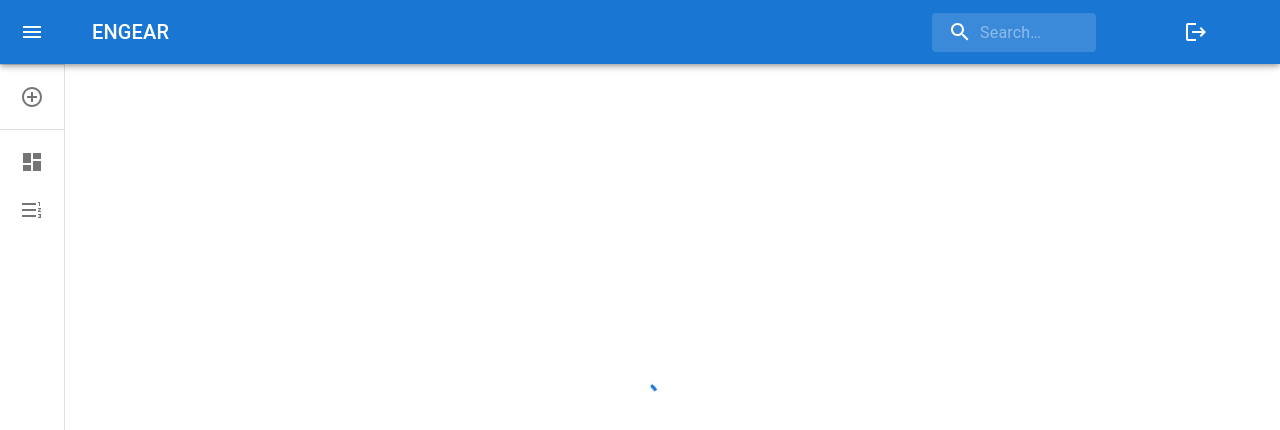
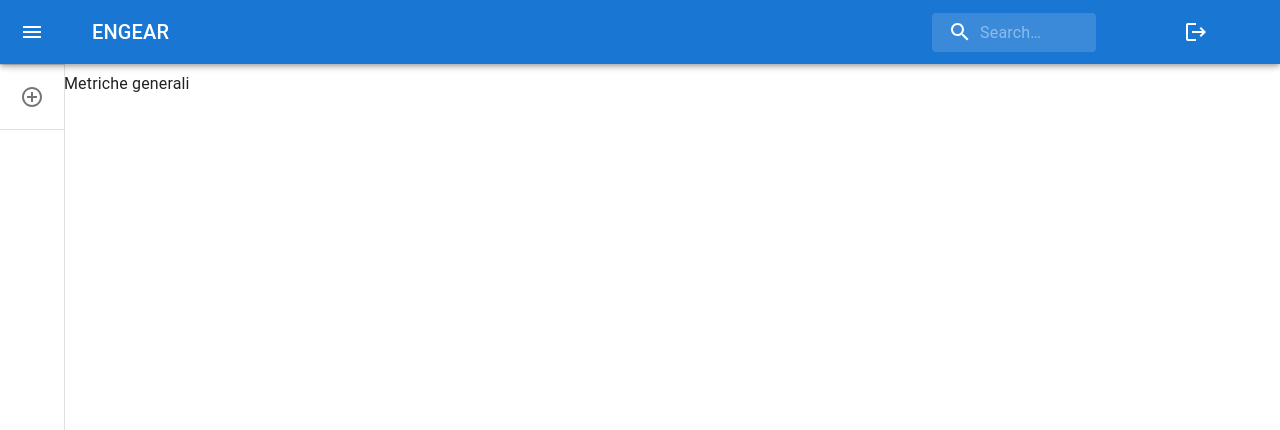
Before and after one commit to themolinario/engear, a React (Vite) app in the folder frontend/: page /general-metrics in a window 1280 px wide. Shown: the top 430 px of the page. Built offline with nearby package versions, Linux system fonts and the light colour scheme; no server answers.

Commit message:
modified fe menu items by role

```diff
--- a/frontend/src/api/login.ts
+++ b/frontend/src/api/login.ts
@@ -3,7 +3,7 @@ import axios from "axios";
 
 const baseURL = "http://localhost:80/api";
 export function signIn (name: string, password: string) {
-    return axios.post<{token: string}>("auth/signin", { name, password }, {baseURL: baseURL});
+    return axios.post<{token: string, user: IUser}>("auth/signin", { name, password }, {baseURL: baseURL});
 }
 
 export function signUp (name: string, email: string, password: string) {
--- /dev/null
+++ b/frontend/src/atoms/userAtom.ts
@@ -0,0 +1,13 @@
+import { atom } from "jotai";
+import { IUser } from "../types/User.ts";
+
+export const userAtom = atom<IUser>({
+  _id: "",
+  email: "",
+  name: "",
+  password: "",
+  roles: [],
+  subscribedUsers: [],
+  subscribers: 0,
+  totalStreamedTime: 0
+})
--- a/frontend/src/layout/components/NavBar.tsx
+++ b/frontend/src/layout/components/NavBar.tsx
@@ -25,13 +25,14 @@ import ChevronLeftIcon from '@mui/icons-material/ChevronLeft';
 import ChevronRightIcon from '@mui/icons-material/ChevronRight';
 import DashboardIcon from '@mui/icons-material/Dashboard';
 import MuiAppBar, { AppBarProps as MuiAppBarProps } from '@mui/material/AppBar';
-import {useState} from "react";
+import { useEffect, useState } from "react";
 import {useNavigate} from "react-router-dom";
 import {useMutation} from "@tanstack/react-query";
 import {getVideosByQuery} from "../../api/videos.ts";
-import {useSetAtom} from "jotai";
+import { useAtomValue, useSetAtom } from "jotai";
 import {videosAtom} from "../../atoms/videosAtom.ts";
 import {logout} from "../../api/logout.ts";
+import { userAtom } from "../../atoms/userAtom.ts";
 
 const Search = styled('div')(({ theme }) => ({
     position: 'relative',
@@ -153,6 +154,8 @@ export default function NavBar() {
     const [search, setSearch] = useState("");
     const [open, setOpen] = useState(false);
     const navigate = useNavigate();
+    const [menuItems, setMenuItems] = useState<string[]>([])
+    const userData = useAtomValue(userAtom);
 
     const setVideos = useSetAtom(videosAtom);
 
@@ -169,7 +172,15 @@ export default function NavBar() {
         onSuccess: (res) => {
             setVideos(res.data)
         }
-    })
+    });
+
+    useEffect(() => {
+        if (userData.roles.find(r => r === "root")){
+            setMenuItems(["General Metrics"]);
+        } else if (userData.roles.find(r => r === "standard")) {
+            setMenuItems(["Dashboard", "Metrics"])
+        }
+    }, []);
 
     return (
         <Box sx={{ display: 'flex' }}>
@@ -254,7 +265,7 @@ export default function NavBar() {
                 </List>
                 <Divider />
                 <List>
-                    {['Dashboard', 'Metrics'].map((text, index) => (
+                    {menuItems.map((text, index) => (
                         <ListItem key={text} disablePadding sx={{ display: 'block' }}>
                             <ListItemButton
                                 sx={{
@@ -262,7 +273,7 @@ export default function NavBar() {
                                     justifyContent: open ? 'initial' : 'center',
                                     px: 2.5,
                                 }}
-                                onClick={() => text === "Dashboard" ? navigate("/home") : text === "Metrics" ? navigate("/metrics") : navigate("/")}
+                                onClick={() => text === "Dashboard" ? navigate("/home") : text === "Metrics" ? navigate("/metrics") : text === "General Metrics" ? navigate("/general-metrics"): navigate("/") }
                             >
                                 <ListItemIcon
                                     sx={{
--- /dev/null
+++ b/frontend/src/pages/GeneralMetricsPage/index.tsx
@@ -0,0 +1,7 @@
+export function GeneralMetricsPage () {
+  return (
+    <div>
+      Metriche generali
+    </div>
+  )
+}
--- a/frontend/src/pages/LoginPage/components/SigninForm.tsx
+++ b/frontend/src/pages/LoginPage/components/SigninForm.tsx
@@ -13,16 +13,20 @@ import {useMutation} from "@tanstack/react-query";
 import {signIn} from "../../../api/login.ts";
 import {useNavigate} from "react-router-dom";
 import axios from "axios";
+import { useSetAtom } from "jotai";
+import { userAtom } from "../../../atoms/userAtom.ts";
 
 export function SigninForm() {
     const navigate = useNavigate();
     const [error, setError] = useState(false);
+    const setUser = useSetAtom(userAtom);
 
     const {mutate: signinMutation} = useMutation({
         mutationFn: ({name, password} : {name: string, password: string}) => signIn(name || "", password || ""),
         onSuccess: (res) => {
             axios.defaults.headers.common.Authorization = `Bearer ${res.data.token}`;
             sessionStorage.setItem("token", res.data.token);
+            setUser(res.data.user);
             navigate("/home");
         },
         onError: () => {
--- a/frontend/src/router.tsx
+++ b/frontend/src/router.tsx
@@ -6,6 +6,7 @@ import {LoginPage} from "./pages/LoginPage";
 import Home from "./pages/HomePage";
 import {SignUpPage} from "./pages/SignUpPage";
 import {MetricsPage} from "./pages/MetricsPage";
+import { GeneralMetricsPage } from "./pages/GeneralMetricsPage";
 
 export const router = createBrowserRouter([
     {
@@ -38,6 +39,10 @@ export const router = createBrowserRouter([
             {
                 path: "/metrics",
                 element: <MetricsPage />
+            },
+            {
+                path: "/general-metrics",
+                element: <GeneralMetricsPage />
             }
         ]
     }
--- a/frontend/src/types/User.ts
+++ b/frontend/src/types/User.ts
@@ -5,5 +5,6 @@ export interface IUser {
     password: string;
     subscribers: number;
     subscribedUsers: IUser[],
-    totalStreamedTime: number
+    totalStreamedTime: number,
+    roles: string[]
 }
```
